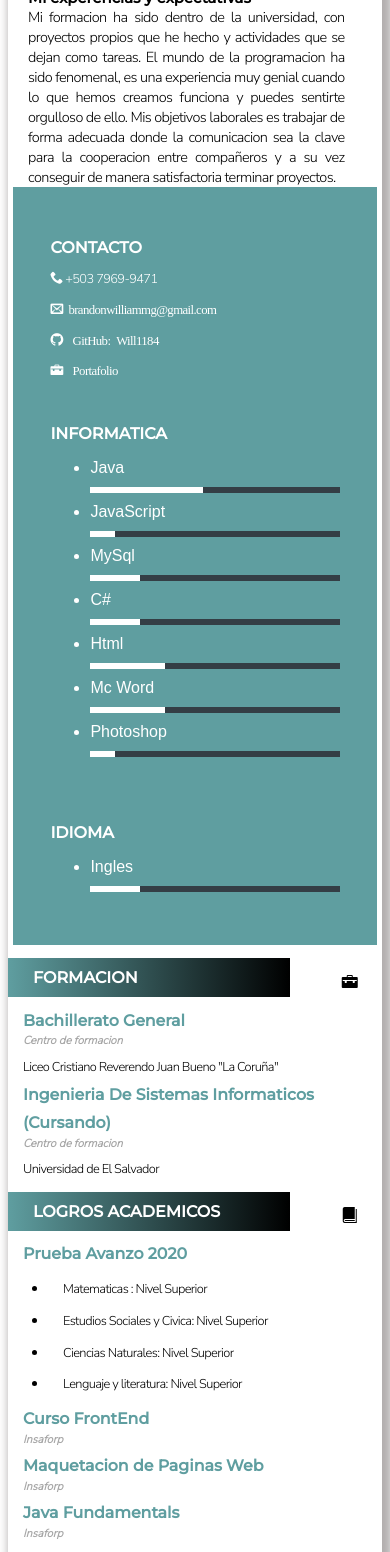
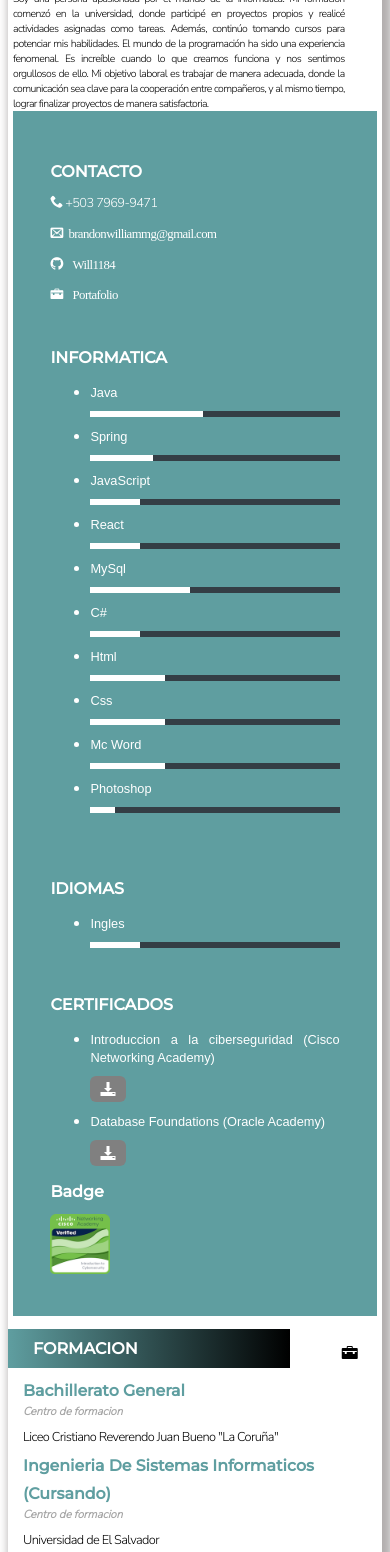
Before and after one commit to Will1184/Cv-BrandonGomez, a website: page index.html in a window 390 px wide. Shown: the part 186-1738 px from the top of the page. Drawn offline with Linux system fonts and the light colour scheme; files whose address does not match are found by name; a web font is replaced by a local one.

Commit message:
feat: se agregaron certificados y badge y nuevos estilos

```diff
--- a/Css/Estilos.css
+++ b/css/style.css
@@ -45,17 +45,19 @@ header{
      margin-right: 10%;
 }
 header h1{
-    text-align: center;
-    margin: 20px;
+    text-align: start;
+    margin: 0px;
+    margin-top: 20px;
+    margin-bottom: 0px;
     font-size: 20px;
 }
 header h2{
-
+    margin-top: 10px;
     margin-bottom: 0%;
 }
 header p{
     margin: 0%;
-    font-size: 14.49px;
+    font-size: 0.86em;
 }
 
 header span{
@@ -130,6 +132,30 @@ margin: 0%;
     height: 100%;
     background-color: white;
 }
+.certificados-download li{
+    margin-bottom: 10px;
+}
+.certificados-download div{
+    margin-top: 10px;
+}
+.certificados-download a{
+    background-color: gray;
+    border-radius: 6px;
+    color: white;
+    display: inline-block;
+    font-size: 1em;
+    margin-top: 10px;
+    padding: 10px 20px;
+    text-decoration: none;
+    transition-duration: 0.2s;
+}
+.certificados-download a:hover{
+    background-color: rgb(187, 187, 187);
+}
+.badge .img-badge{
+    width: 60px;
+}
+
 
 .Segundacolumna{
     width: 510px;
@@ -186,6 +212,7 @@ margin: 0%;
 
 .Certificados>a:link,a:visited{
     background-color: gray;
+    border-radius:5px;
     color: white;
     width: auto;
     margin-left: 30px;
@@ -243,7 +270,7 @@ margin: 0%;
         width: 100%;
         padding: 0px;
         box-shadow: 5px 5px 10px 5px rgb(179, 175, 175);
-        border-radius:10px;
+        border-radius:20px;
     }
     h1{
         font-size: 1em;
@@ -262,8 +289,8 @@ margin: 0%;
         letter-spacing: -0.6px;
         font-family:'Nunito Sans', sans-serif;
     }
-    header{
-        margin-left: 15px;
+    .text{
+        font-size: 0.8em;
     }
     .flex-container1{
         width: auto;
@@ -273,17 +300,18 @@ margin: 0%;
     header h2{
         margin-left: 5px;
     }
-    header p{
+    header>p{
         margin-left: 5px;
-
+        font-size: 0.7em;
     }
     header span{
         padding: 2px 5px 2px 3px;
-        border-radius: 0;
     }
     header span img{
         width:70px;
-        margin:10px;
+        height: auto;
+        padding: 10px 20px;
+        border-top-left-radius: 20px;
     }
     .flex-container2{
         width: auto;
@@ -293,18 +321,27 @@ margin: 0%;
 
     }
     .Primeracolumna{
-        width: auto;
         margin-left: 5px;
         margin-right: 5px;
         padding: 10%;
+        width: auto;
+    }
+    .certificados-download a{
+         display: inline-block;
+         padding: 5px 10px;
     }
     .Segundacolumna{
         width: auto;
         text-indent: 15px;
     }
+    .Certificados>a:link,a:visited{
+        width: 150px;
+        margin-left: 5px;
+        padding: 8px 25px;
+    }
     .flex-container3{
         width: 100%;
-        border-radius: 0;
+
     }
 }
 @media only screen and (max-width: 300px){
@@ -326,15 +363,9 @@ margin: 0%;
         font-family:'Nunito Sans', sans-serif;
     }
     .Certificados>a:link,a:visited{
-        background-color: gray;
-        color: white;
         width: 100px;
-        margin-left: 30px;
-        padding: 1px 25px;
-        text-align: center;
-        text-decoration: none;
-        display: inline-block;
-        text-indent:0px;
+        margin-left: 5px;
+        padding: 5px 25px;
     }
     .flex-container3{
         font-size: 14.5px;
--- a/index.html
+++ b/index.html
@@ -5,8 +5,8 @@
     <meta http-equiv="X-UA-Compatible" content="IE=edge">
     <meta name="viewport" content="width=device-width, initial-scale=1.0">
     <link rel="shortcut icon" href="Img/Curriculum.ico" type="image/x-icon">
-    <link rel="stylesheet" type="text/css" href="Css/Estilos.css">
-    <link rel="stylesheet" type="text/css" href="style.css">
+    <link rel="stylesheet" type="text/css" href="css/style.css">
+    <link rel="stylesheet" type="text/css" href="css/styleIcon.css">
     <link rel="preconnect" href="https://fonts.googleapis.com">
     <link rel="preconnect" href="https://fonts.gstatic.com" crossorigin>
     <link href="https://fonts.googleapis.com/css2?family=Montserrat:wght@100;400;500&family=Nunito+Sans:wght@200;300&display=swap" rel="stylesheet">
@@ -23,27 +23,33 @@
             <div class="flex-container1">
                 <header>
                     <span><img src="Img/Foto.jpeg" alt="MI FOTO"></span>
-
                     <h1>BRANDON WILLIAM GOMEZ MONGE</h1>
                     <h2>Mi experencias y expectativas</h2>
-                <p>Mi formacion ha sido dentro de la universidad, con proyectos propios que he hecho y actividades que se dejan como tareas. El mundo de la programacion ha sido fenomenal, es una experiencia muy genial cuando lo que hemos creamos funciona y puedes sentirte orgulloso de ello. Mis objetivos laborales es trabajar de forma adecuada donde la comunicacion sea la clave para la cooperacion entre compañeros y a su vez conseguir de manera satisfactoria terminar proyectos.</p>
+                    <p>Soy una persona apasionada por el mundo de la informática.
+                        Mi formación comenzó en la universidad, donde participé en proyectos propios
+                        y realicé actividades asignadas como tareas.
+                        Además, continúo tomando cursos para potenciar mis habilidades.
+                        El mundo de la programación ha sido una experiencia fenomenal.
+                        Es increíble cuando lo que creamos funciona y nos sentimos orgullosos de ello.
+                        Mi objetivo laboral es trabajar de manera adecuada, donde la comunicación sea
+                        clave para la cooperación entre compañeros, y al mismo tiempo,
+                        lograr finalizar proyectos de manera satisfactoria.</p>
                 </header>
             </div>
 
             <div class="flex-container2">
                 <div class="Primeracolumna">
-                    <article>
+                    <article class="contacto">
                       <h1>CONTACTO</h1>
                       <div class="iconos">
                         <p><span class="icon-phone"></span> +503 7969-9471</p>
                         <p><span class="icon-envelop"> brandonwilliammg@gmail.com</span></p>
-                       <p><span class="icon-github"><a href= "https://github.com/Will1184" style="color: white">GitHub: Will1184</a></span></p>
+                        <p><span class="icon-github"><a href= "https://github.com/Will1184" target="_blank">Will1184</a></span></p>
                         <p><span class="icon-briefcase"><a href="https://will1184.github.io/Portafolio/" target="_blank">Portafolio</a></span></p>
                       </div>
                     </article>
                     <br>
-
-                    <article>
+                    <article class="informatica">
                         <h1>INFORMATICA</h1>
                         <ul class="ti">
                             <li>
@@ -53,15 +59,27 @@
                                 </span>
                             </li>
                             <li>
+                                <span class="text">Spring</span>
+                                <span class="percent">
+                                  <div class="langper" style="width: 25%"></div>
+                                </span>
+                            </li>
+                            <li>
                                 <span class="text">JavaScript</span>
                                 <span class="percent">
-                             <div class="langper" style="width: 10%"></div>
+                                    <div class="langper" style="width: 20%"></div>
+                                </span>
+                            </li>
+                            <li>
+                                <span class="text">React</span>
+                                <span class="percent">
+                                    <div class="langper" style="width: 20%"></div>
                                 </span>
                             </li>
                             <li>
                                 <span class="text">MySql</span>
                                 <span class="percent">
-                             <div class="langper" style="width: 20%"></div>
+                                    <div class="langper" style="width: 40%"></div>
                                 </span>
                             </li>
                             <li>
@@ -70,9 +88,14 @@
                                     <div class="langper" style="width: 20%"></div>
                                 </span>
                             </li>
-
                             <li>
                                 <span class="text">Html</span>
+                                <span class="percent">
+                                    <div class="langper" style="width: 30%"></div>
+                                </span>
+                            </li>
+                            <li>
+                                <span class="text">Css</span>
                                 <span class="percent">
                                     <div class="langper" style="width: 30%"></div>
                                 </span>
@@ -83,7 +106,6 @@
                                 <span class="percent">
                                     <div class="langper" style="width: 30%"></div>
                                 </span>
-
                             </li>
                             <li>
                                 <span class="text">Photoshop</span>
@@ -95,8 +117,8 @@
                         <br>
                     </article>
                     <br>
-                    <article>
-                      <h1>IDIOMA</h1>
+                    <article class="idiomas">
+                      <h1>IDIOMAS</h1>
                       <ul>
                          <li>
                             <span class="text">Ingles</span>
@@ -105,6 +127,30 @@
                             </span>
                          </li>
                         </ul>
+                    </article>
+                    <br>
+                    <article class="certificados-download">
+                        <h1>CERTIFICADOS</h1>
+                        <ul>
+                            <li>
+                                <span class="text">Introduccion a la ciberseguridad (Cisco Networking Academy)</span>
+                                <br>
+                                    <a href="documents/Introduction_to_Cybersecurity.pdf"
+                                       download="IntroductionCybersecurity" class="icon-download3">
+                                    </a>
+                            </li>
+                            <li>
+                                <span class="text">Database Foundations (Oracle Academy)</span>
+                                <br>
+                                    <a href="documents/clmsCertificate.pdf"
+                                       download="DatabaseFoundations" class="icon-download3">
+                                    </a>
+                            </li>
+                        </ul>
+                    </article>
+                    <article class="badge">
+                        <h1>Badge</h1>
+                        <span><img class="img-badge" src="documents/introduction-to-cybersecurity.png" alt="certificado-cisco" ></span>
                     </article>
                 </div>
 
@@ -126,13 +172,21 @@
                         <h1>LOGROS ACADEMICOS</h1>
                         <h2>Prueba Avanzo 2020 </h2>
                         <ul>
-                         <li><p>Matematicas : Nivel Superior</p> </li>
-                         <li><p> Estudios Sociales y Civica: Nivel Superior</p></li>
-                         <li><p> Ciencias Naturales: Nivel Superior</p></li>
-                         <li><p>Lenguaje y literatura: Nivel Superior</p></li>
+                            <li>
+                                <p>Matematicas : Nivel Superior</p>
+                            </li>
+                            <li>
+                                <p> Estudios Sociales y Civica: Nivel Superior</p>
+                            </li>
+                            <li>
+                                <p> Ciencias Naturales: Nivel Superior</p>
+                            </li>
+                            <li>
+                                <p>Lenguaje y literatura: Nivel Superior</p>
+                            </li>
                         </ul>
 
-                        <h2>Curso FrontEnd</h2>
+                        <h2>FrontEnd</h2>
                         <h3>Insaforp</h3>
 
                         <h2>Maquetacion de Paginas Web</h2>
@@ -144,13 +198,23 @@
                         <h2>Aplicaciones Moviles: Java</h2>
                         <h3>Insaforp</h3>
 
-                        <h2>CiberSeguridad</h2>
+                        <h2>Ciberseguridad</h2>
                         <h3>Insaforp</h3>
+
+                        <h2>Introduccion a la Ciberseguridad</h2>
+                        <h3>Cisco Networking Academy</h3>
+
+                        <h2>Database Foundations</h2>
+                        <h3>Oracle Academy</h3>
 
                         <h2>Introduccion al Desarrollo Web 1 </h2>
                         <h3>Google activate</h3>
                         <p>Id del certificado: 5C7 EDA AKU</p>
-                        <div class="Certificados"> <a href="https://learndigital.withgoogle.com/activate/validate-certificate-code" target="_blank" > Auntenticidad del certificado</a></div>
+                        <div class="Certificados">
+                            <a href="https://learndigital.withgoogle.com/activate/validate-certificate-code" target="_blank">
+                                Auntenticidad del certificado
+                            </a>
+                        </div>
                     </article>
                     <article>
                         <span class="icon-attachment"></span>
```
Also changed, not shown: package.json (+8 -0 lines), css/styleIcon.css (renamed from style.css), documents/introduction-to-cybersecurity (1).png (added), documents/introduction-to-cybersecurity.png (added), 4 other files. Lines whose indentation alone changed are shown as unchanged.
